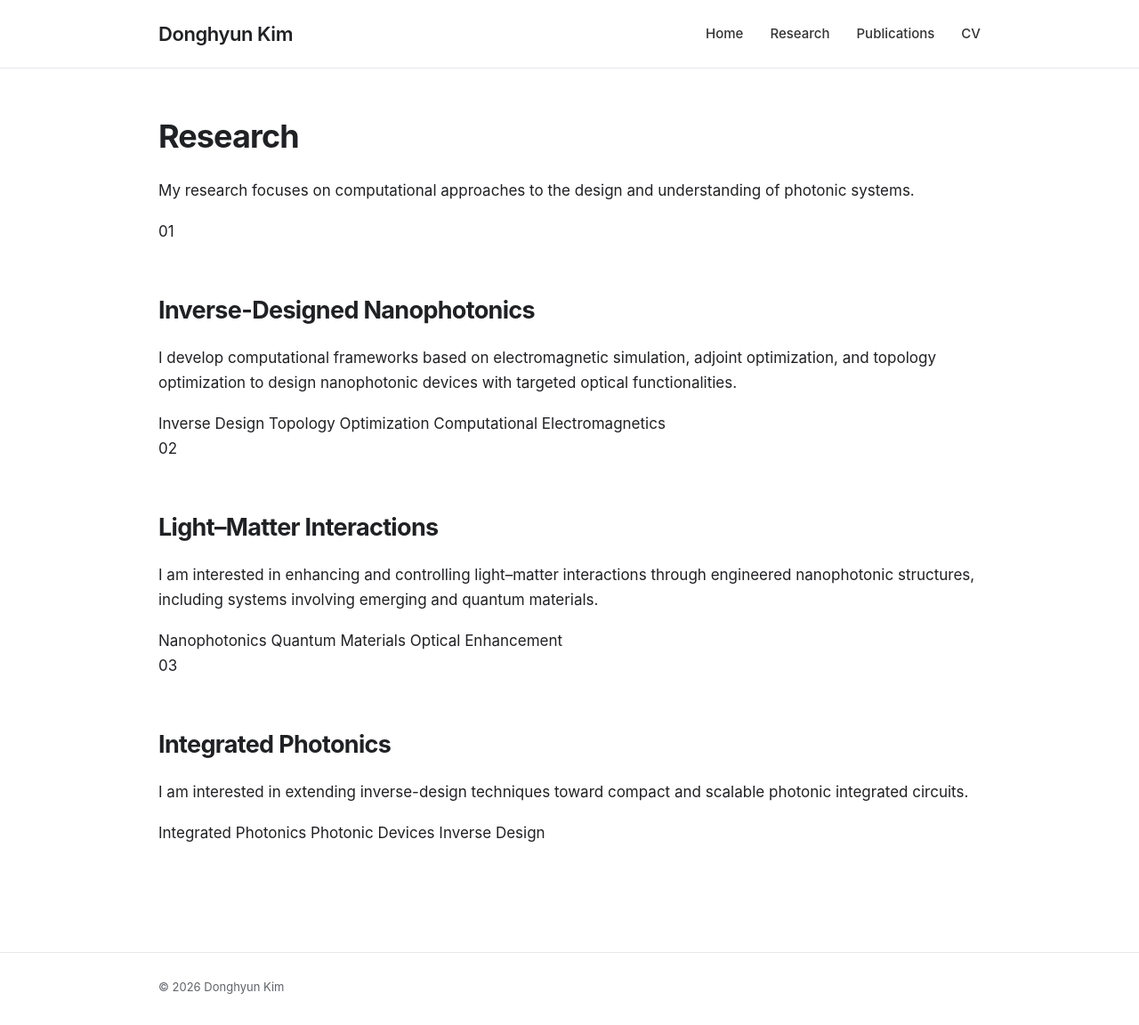
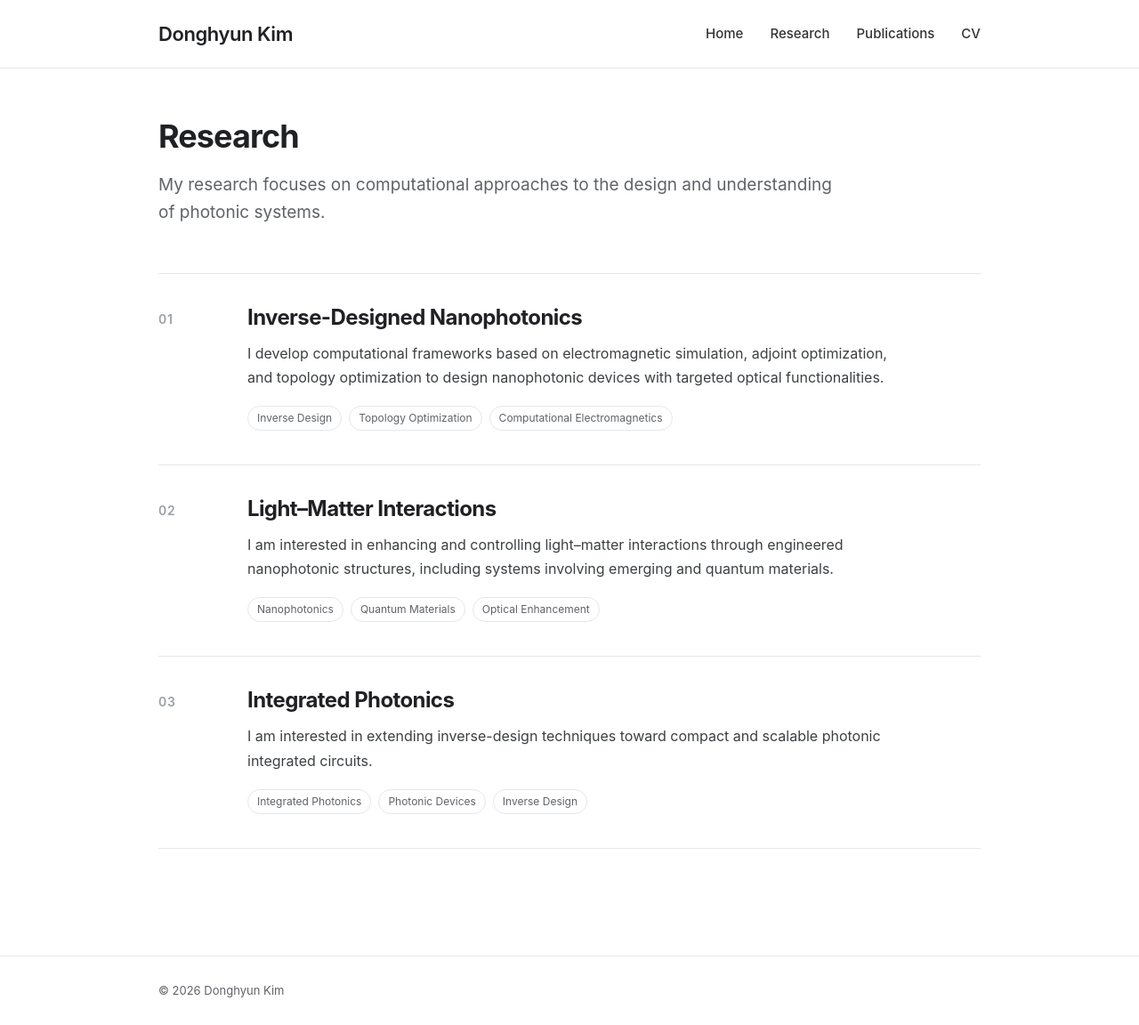
Before and after one commit to dhkim-dhkim-dhkim/dhkim-dhkim-dhkim.github.io, a Jekyll site: the page built from research.md, in a window 1280 px wide. Shown: the whole page at 89% size. Built offline with Jekyll 4.4.1, drawn with Linux system fonts in a browser that asks for light colours.

Commit message:
Update style.css

```diff
--- a/assets/css/style.css
+++ b/assets/css/style.css
@@ -261,6 +261,93 @@ a {
 }
 
 
+/* ---------- Research Page ---------- */
+
+.research-header {
+  max-width: 760px;
+
+  margin-bottom: 52px;
+}
+
+.research-header h1 {
+  margin-bottom: 16px;
+}
+
+.research-lead {
+  color: var(--muted);
+
+  font-size: 19px;
+  line-height: 1.65;
+
+  margin: 0;
+}
+
+.research-list {
+  border-top: 1px solid var(--border);
+}
+
+.research-section {
+  display: grid;
+
+  grid-template-columns: 70px 1fr;
+
+  gap: 30px;
+
+  padding: 34px 0 38px;
+
+  border-bottom: 1px solid var(--border);
+}
+
+.research-number {
+  color: #9aa0a6;
+
+  font-size: 14px;
+  font-weight: 600;
+
+  letter-spacing: 0.06em;
+
+  padding-top: 5px;
+}
+
+.research-content h2 {
+  font-size: 24px;
+
+  margin: 0 0 12px;
+}
+
+.research-content p {
+  max-width: 720px;
+
+  color: #3c4043;
+
+  font-size: 16px;
+  line-height: 1.7;
+
+  margin-bottom: 18px;
+}
+
+.research-tags {
+  display: flex;
+  flex-wrap: wrap;
+
+  gap: 8px;
+}
+
+.research-tags span {
+  display: inline-block;
+
+  padding: 4px 10px;
+
+  border: 1px solid var(--border);
+  border-radius: 20px;
+
+  color: var(--muted);
+
+  font-size: 12px;
+  line-height: 1.5;
+}
+
+
 /* ---------- Publications ---------- */
 
 .publications-page h1 {
@@ -416,6 +503,18 @@ a {
     white-space: normal;
   }
 
+  .research-section {
+    grid-template-columns: 1fr;
+
+    gap: 8px;
+
+    padding: 28px 0;
+  }
+
+  .research-content h2 {
+    font-size: 22px;
+  }
+
   .publication-entry {
     grid-template-columns: 1fr;
 
```
